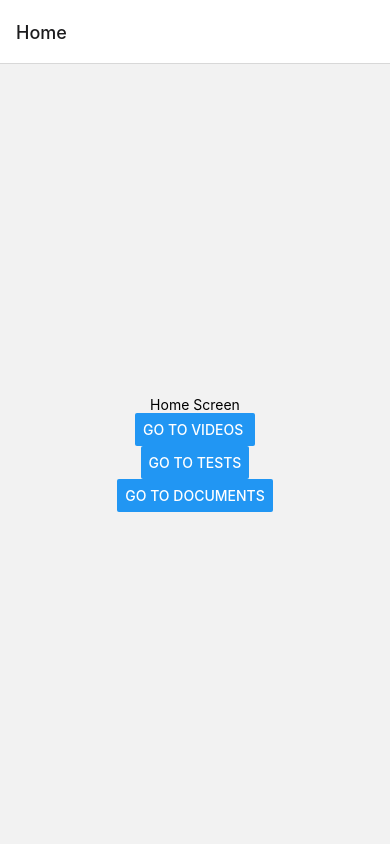
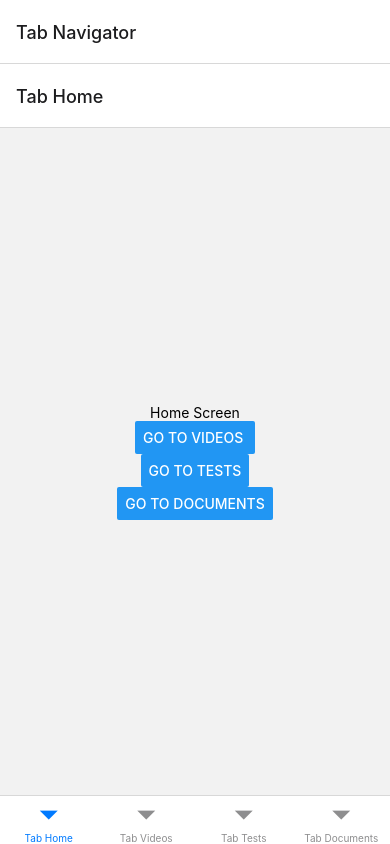
Before and after one commit to morajdhwaj/AwesomeProject, a React Native app: screen / in a window 390 px wide. Built offline with nearby package versions, Linux system fonts and the light colour scheme.

Commit message:
Added Bottom Tab Navigator on Project.

```diff
--- a/App.js
+++ b/App.js
@@ -4,11 +4,11 @@ import * as React from 'react';
 import {NavigationContainer} from '@react-navigation/native';
 import {createNativeStackNavigator} from '@react-navigation/native-stack';
 import HomeScreen from './screens/HomeScreen';
-import VideosScreen from './screens/VideoScreen';
 import TestScreen from './screens/TestScreen';
 import DocumentScreen from './screens/DocumentScreen';
 import {ApolloClient, InMemoryCache, ApolloProvider} from '@apollo/client';
 import VideoScreen from './screens/VideoScreen';
+import TabNavigator from './navigators/TabNavigator';
 
 const Stack = createNativeStackNavigator();
 
@@ -22,6 +22,11 @@ function App() {
     <ApolloProvider client={client}>
       <NavigationContainer>
         <Stack.Navigator>
+          <Stack.Screen
+            options={{}}
+            name="Tab Navigator"
+            component={TabNavigator}
+          />
           <Stack.Screen name="Home" component={HomeScreen} />
           <Stack.Screen name="Videos" component={VideoScreen} />
           <Stack.Screen name="Tests" component={TestScreen} />
--- /dev/null
+++ b/navigators/TabNavigator.js
@@ -0,0 +1,23 @@
+import React from 'react';
+import {createBottomTabNavigator} from '@react-navigation/bottom-tabs';
+import HomeScreen from '../screens/HomeScreen';
+import VideoScreen from '../screens/VideoScreen';
+import TestScreen from '../screens/TestScreen';
+import DocumentScreen from '../screens/DocumentScreen';
+
+const Tab = createBottomTabNavigator();
+
+const TabNavigator = () => {
+  return (
+    <>
+      <Tab.Navigator>
+        <Tab.Screen name="Tab Home" component={HomeScreen} />
+        <Tab.Screen name="Tab Videos" component={VideoScreen} />
+        <Tab.Screen name="Tab Tests" component={TestScreen} />
+        <Tab.Screen name="Tab Documents" component={DocumentScreen} />
+      </Tab.Navigator>
+    </>
+  );
+};
+
+export default TabNavigator;
--- a/package.json
+++ b/package.json
@@ -11,6 +11,7 @@
   },
   "dependencies": {
     "@apollo/client": "^3.7.8",
+    "@react-navigation/bottom-tabs": "^6.5.5",
     "@react-navigation/native": "^6.1.4",
     "@react-navigation/native-stack": "^6.9.10",
     "graphql": "^16.6.0",
--- a/screens/TestScreen.js
+++ b/screens/TestScreen.js
@@ -67,7 +67,7 @@ function TestScreen() {
   console.log(data?.contents?.payload);
   const Item = useCallback(
     ({item}) => (
-      <View style={tw.style(`bg-black rounded-lg`, {width: width / 2 - 8})}>
+      <View style={tw.style(`bg-white rounded-lg`, {width: width / 2 - 8})}>
         <Image
           style={tw`rounded-lg h-44`}
           source={{
--- a/screens/VideoScreen.js
+++ b/screens/VideoScreen.js
@@ -69,7 +69,9 @@ function VideoScreen() {
           }}
         />
         <View style={tw`flex-1 justify-around p-2`}>
-          <Text style={tw`text-sm font-bold text-green-700`}>Geography</Text>
+          <Text style={tw`text-sm font-bold text-green-700`}>
+            {item.subject}
+          </Text>
           <Text
             numberOfLines={2}
             ellipsizeMode="tail"
```
Also changed, not shown: 1 other file (tests, documents, lock files or other folders).
